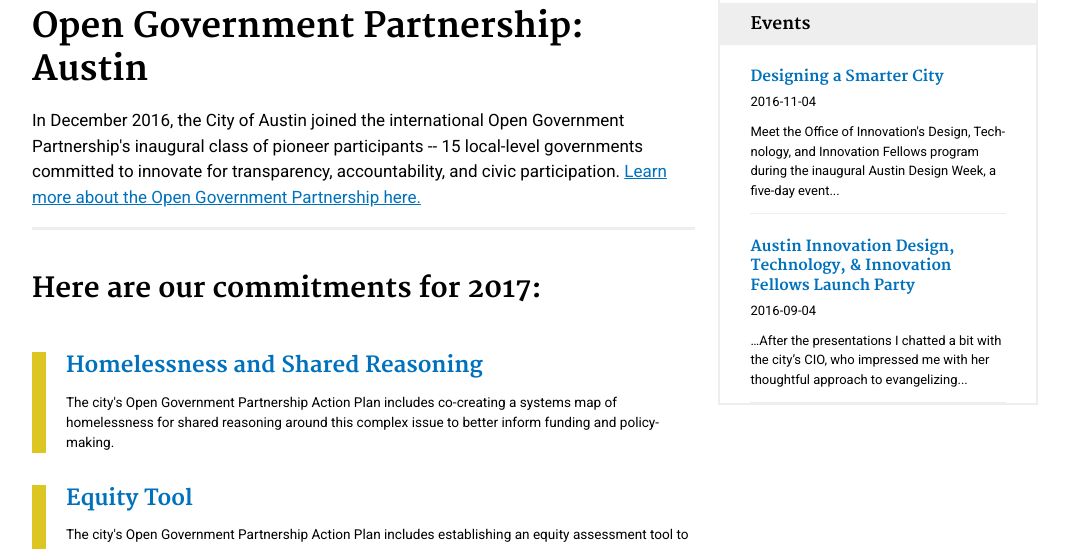
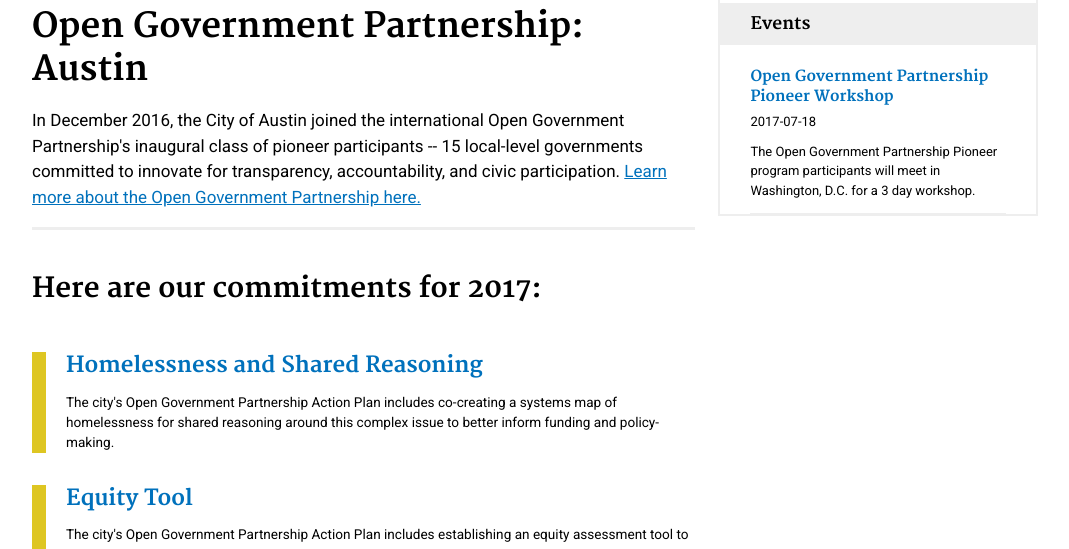
Before and after one commit to cityofaustin/opengovpartnership, a Jekyll site: the page built from index.html, in a window 1280 px wide and 900 px high, cut to the strip 351-900 px from the top of the window. Shown: the whole strip, without its empty margins (105-1174 px from the left). Built offline with Jekyll 4.4.1, drawn with Linux system fonts in a browser that asks for light colours.

Commit message:
Update events.yaml

```diff
--- a/_data/events.yaml
+++ b/_data/events.yaml
@@ -1,11 +1,5 @@
-- title: Designing a Smarter City
-  article_link: http://www.austinchronicle.com/news/2016-11-04/designing-a-smarter-city/
+- title: Open Government Partnership Pioneer Workshop
+  article_link: http://www.opengovpartnership.org/subnational-government-pilot-program
   summary: >
-    Meet the Office of Innovation's Design, Tech­no­lo­gy, and Innovation Fellows program during the inaugural Austin Design Week, a five-day event focused on forging a community among local designers, but also on getting Austinites thinking about how design can help solve city problems. Inspired by tech-government partnerships like Code for America and the U.S. Digital Service, the program pairs fellows with city staff to solve problems using design.
-  date: 2016-11-04
-
-- title: Austin Innovation Design, Technology, & Innovation Fellows Launch Party
-  article_link: http://techintranslation.com/austin-innovation-design-technology-innovation-fellows-launch-party/
-  summary: >
-    …After the presentations I chatted a bit with the city’s CIO, who impressed me with her thoughtful approach to evangelizing best practices. I thought I knew how to geek out about process, actually, but she is taking it to some next level shizzle…
-  date: 2016-09-04
+    The Open Government Partnership Pioneer program participants will meet in Washington, D.C. for a 3 day workshop.
+  date: 2017-07-18
```
